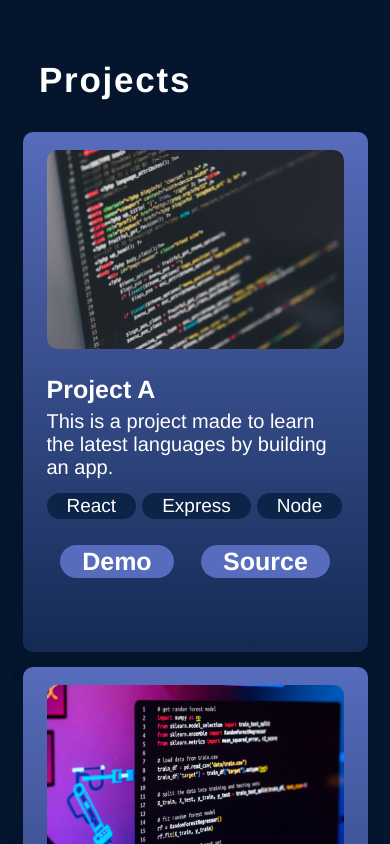
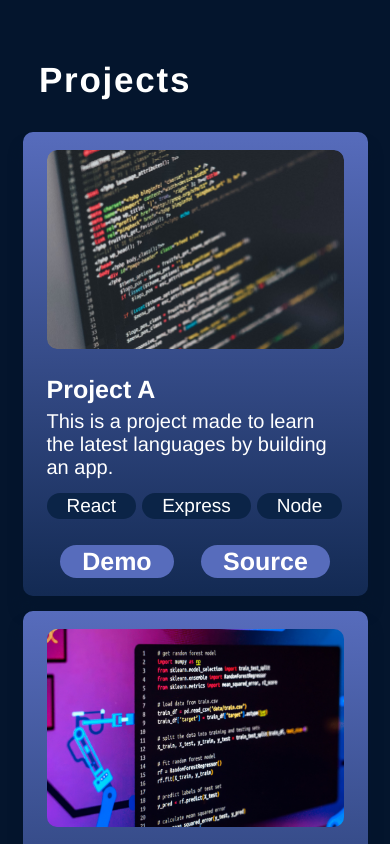
Before and after one commit to nipun-munasinghe/example-react-portfolio, a React (Vite) app: page / in a window 390 px wide. Shown: the part 3200-4044 px from the top of the page. Built offline with nearby package versions, Linux system fonts and the light colour scheme; the HTML template or start-up script is replaced by a standard one.

Commit message:
Update ProjectCard.module.css
Add a responsive css part for project cards

```diff
--- a/src/components/Projects/ProjectCard.module.css
+++ b/src/components/Projects/ProjectCard.module.css
@@ -64,3 +64,10 @@
     padding: 2px 22px;
     align-items: center;
 }
+
+/* responsive part */
+@media screen and (max-width: 830px) {
+    .container {
+        min-height: fit-content;
+    }
+}
```
